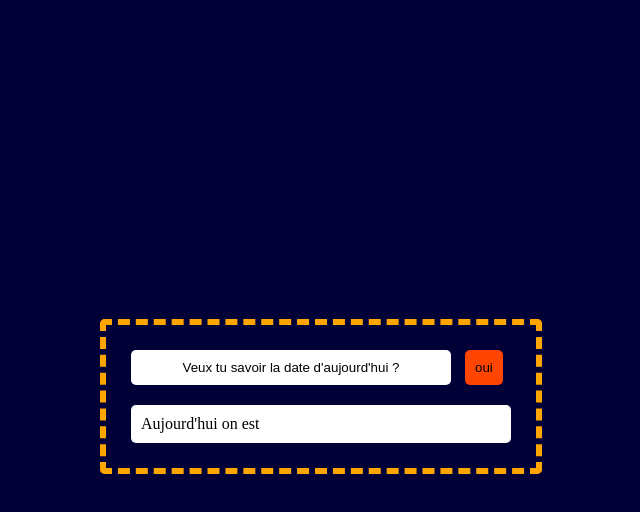
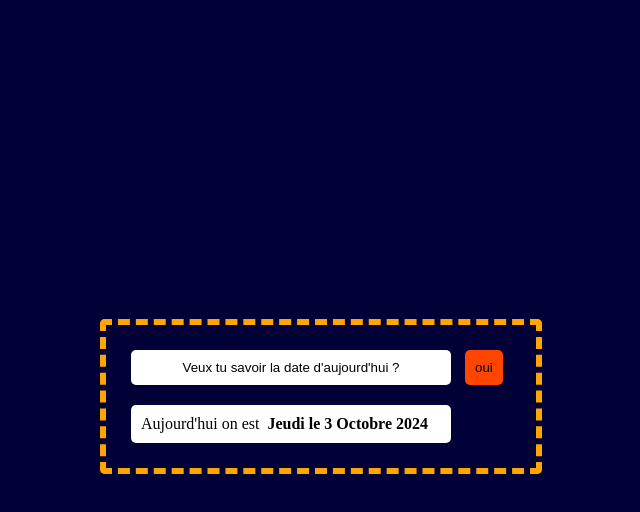
Before and after one commit to Naby-04/javascript-date, a plain HTML site: page index.html in a window 1280 px wide. Both pictures are taken after a click on the button "oui". Shown: the whole page, without its empty margins (319-959 px from the left). Drawn offline with Linux system fonts and the light colour scheme.

Commit message:
bomboclatt j'ai reussi

```diff
--- a/index.html
+++ b/index.html
@@ -14,11 +14,11 @@
           value="Veux tu savoir la date d'aujourd'hui ?"
           disabled
         />
-        <button>oui</button>
+        <button onclick="afficher();">oui</button>
       </div>
       <div class="answer">
         <div class="answer-block">
-          <p>Aujourd'hui on est</p>
+          <p>Aujourd'hui on est &nbsp;</p>
           <p id="date"></p>
         </div>
       </div>
--- a/main.js
+++ b/main.js
@@ -1,36 +1,38 @@
-// Pour commencer recuperons la date
-let today_Date = Date.now()
-// a noter Cette fonction permet de créer un nouvel objet Date.
-// .now Renvoie la valeur numérique correspondant au moment présent
+let JOUR_SEMAINE = [
+  "Dimanche",
+  "Lundi",
+  "Mardi",
+  "Mercredi",
+  "Jeudi",
+  "Vendredi",
+  "Samedi",
+];
+let MOIS = [
+  "Janvier",
+  "Février",
+  "Mars",
+  "Avril",
+  "Mai",
+  "Juin",
+  "Juillet",
+  "Aout",
+  "Septembre",
+  "Octobre",
+  "Novembre",
+  "Decembre",
+];
+let date = new Date();
+document.querySelector("#date").innerHTML =
+  " " +
+  JOUR_SEMAINE[date.getDay()] +
+  " le " +
+  date.getDate() +
+  " " +
+  MOIS[date.getMonth()] +
+  " " +
+  date.getFullYear();
 
-// ----------------------------------------------
-
-// maintenant affectons des variables au differents elements composant la date
-
-let jour_semaine = Date.prototype.getDay();
-// Renvoie le jour de la semaine (entre 0 et 6) pour la date donnée, selon le temps local.
-
-let jour = Date.prototype.getDate();
-// Renvoie le jour du mois (entre 1 et 31) pour la date donnée, selon le temps local.
-
-let mois = Date.prototype.getMonth();
-// Renvoie le mois (entre 0 et 11) pour la date donnée, selon le temps local.
-
-let année = Date.prototype.getFullYear();
-// Renvoie l'année (sans chiffre implicite, 1999 sera renvoyé et pas 99 par exemple) pour la date donnée, selon le temps local.
-
-
-// ----------------------------------------------
-
-// ----------------------------------------------
-// procedons à l'ecriture en lettre de nos valeurs
-let JOUR_SEMAINE = ["Dimanche" , "Lundi" , "Mardi" , "Mercredi" , "Jeudi" , "Vendredi" , "Samedi"];
-let MOIS = ["Janvier","Février","Mars","Avril","Mai","Juin","Juillet","Aout","Septembre","Octobre","Novembre","Decembre"];
-
-jour_semaine = JOUR_SEMAINE[jour_semaine];
-// en faisant cela l'index correspondant au jour de la semaine prendra la valeur de la valeur correspoundant dans notre tableau
-mois = MOIS[mois];
-// ----------------------------------------------
-
-
-document.getElementById("date").innerHTML= jour_semaine + "le " + jour + " " + mois " " + année ;
+function afficher() {
+  document.querySelector(".answer").style.display = "block";
+}
+// document.getElementById("date") = document;
--- a/style.css
+++ b/style.css
@@ -52,13 +52,11 @@ button:hover {
   padding: 10px;
   color: #000;
   display: flex;
-  /* text-align: center; */
-  /* display: none; */
-}
-.answer_active {
-  display: inline;
+  display: none;
+  width: 300px;
   animation: affichage 0.4s forwards;
 }
+
 /* animation d'affichage */
 
 @keyframes affichage {
@@ -74,3 +72,7 @@ button:hover {
 .answer-block {
   display: flex;
 }
+#date {
+  font-weight: 900;
+  background: #fff;
+}
```
